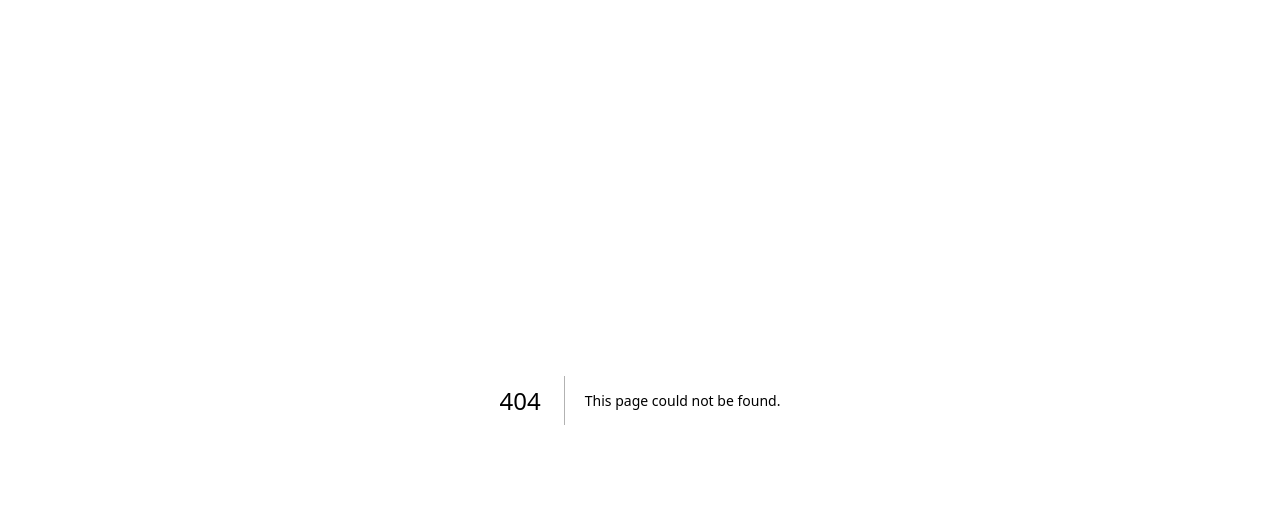
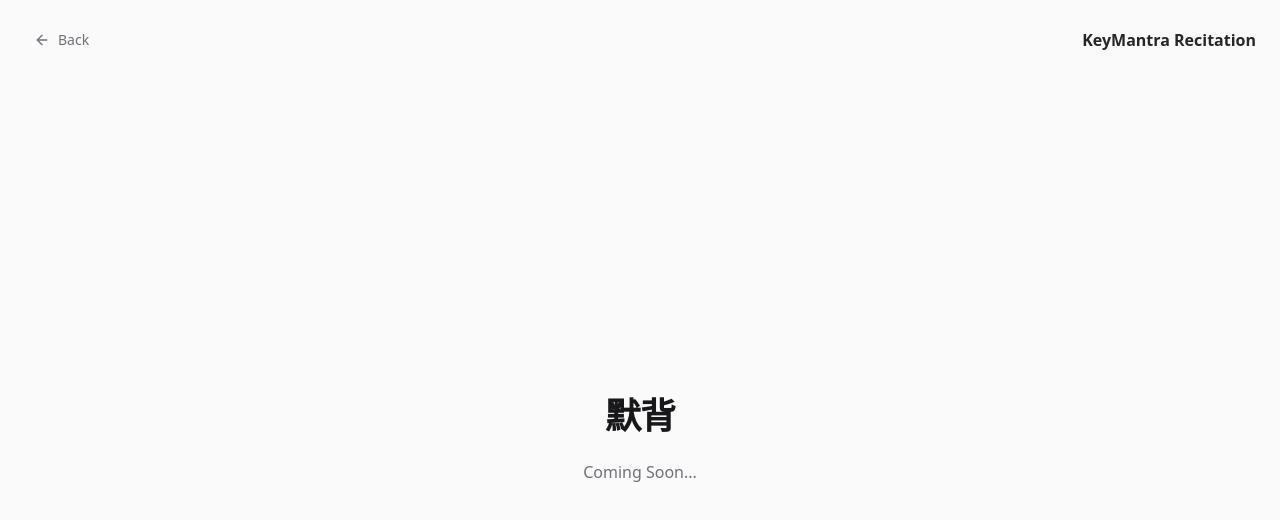
Before and after one commit to ajaxgoldfish/keymantra, a Next.js app: page /recitation in a window 1280 px wide. Before the commit this address had no page. Shown: the top 520 px of the page. Built offline with nearby package versions, Linux system fonts and the light colour scheme.

Commit message:
统一按钮，增加默背页面

```diff
--- a/app/page.tsx
+++ b/app/page.tsx
@@ -20,7 +20,9 @@ export default function Home() {
         <Button asChild>
           <Link href="/dictation">默写</Link>
         </Button>
-        <Button variant="outline">轮廓按钮 (Outline)</Button>
+        <Button asChild>
+          <Link href="/recitation">默背</Link>
+        </Button>
       </div>
     </div>
   );
--- /dev/null
+++ b/app/recitation/page.tsx
@@ -0,0 +1,25 @@
+"use client";
+
+import { Button } from "@/components/ui/button";
+
+export default function RecitationPage() {
+  return (
+    <div className="flex min-h-screen w-full flex-col bg-zinc-50">
+      {/* 顶部导航栏 */}
+      <header className="w-full p-6 flex justify-between items-center text-zinc-400">
+         <Button variant="ghost" size="sm" onClick={() => window.history.back()} className="gap-2 text-zinc-500 hover:text-zinc-900">
+           <svg xmlns="http://www.w3.org/2000/svg" width="20" height="20" viewBox="0 0 24 24" fill="none" stroke="currentColor" strokeWidth="2" strokeLinecap="round" strokeLinejoin="round"><path d="m12 19-7-7 7-7"/><path d="M19 12H5"/></svg>
+           Back
+         </Button>
+         <div className="font-bold text-zinc-800">KeyMantra Recitation</div>
+      </header>
+
+      <div className="flex-1 flex flex-col items-center justify-center gap-6">
+        <h1 className="text-4xl font-extrabold tracking-tight text-zinc-900">
+          默背
+        </h1>
+        <p className="text-zinc-500">Coming Soon...</p>
+      </div>
+    </div>
+  );
+}
--- a/app/typing/page.tsx
+++ b/app/typing/page.tsx
@@ -29,7 +29,16 @@ export default function TypingPage() {
   };
 
   return (
-    <div className="flex min-h-screen w-full flex-col items-center py-12 gap-8 bg-zinc-50">
+    <div className="flex min-h-screen w-full flex-col items-center bg-zinc-50">
+      {/* 顶部导航栏 */}
+      <header className="w-full p-6 flex justify-between items-center text-zinc-400">
+         <Button variant="ghost" size="sm" onClick={() => window.history.back()} className="gap-2 text-zinc-500 hover:text-zinc-900">
+           <svg xmlns="http://www.w3.org/2000/svg" width="20" height="20" viewBox="0 0 24 24" fill="none" stroke="currentColor" strokeWidth="2" strokeLinecap="round" strokeLinejoin="round"><path d="m12 19-7-7 7-7"/><path d="M19 12H5"/></svg>
+           Back
+         </Button>
+      </header>
+
+      <div className="flex flex-col items-center gap-8 pb-12 w-full">
           <div className="text-center space-y-2">
             <h1 className="text-4xl font-extrabold tracking-tight text-zinc-900 lg:text-5xl">
               打字背诵
@@ -45,7 +54,7 @@ export default function TypingPage() {
             {questions.length > 0 ? (
               questions.map((q, index) => (
                 <div
-              key={index} // 因为可能有重复题目(不同答案)，暂时用index做key
+                  key={index}
                   className="p-6 bg-white rounded-xl shadow-sm border border-zinc-100 hover:shadow-md transition-shadow space-y-3"
                 >
                   <div className="flex items-center gap-4">
@@ -73,5 +82,6 @@ export default function TypingPage() {
             )}
           </div>
       </div>
+    </div>
   );
 }
```
Lines whose indentation alone changed are shown as unchanged.
